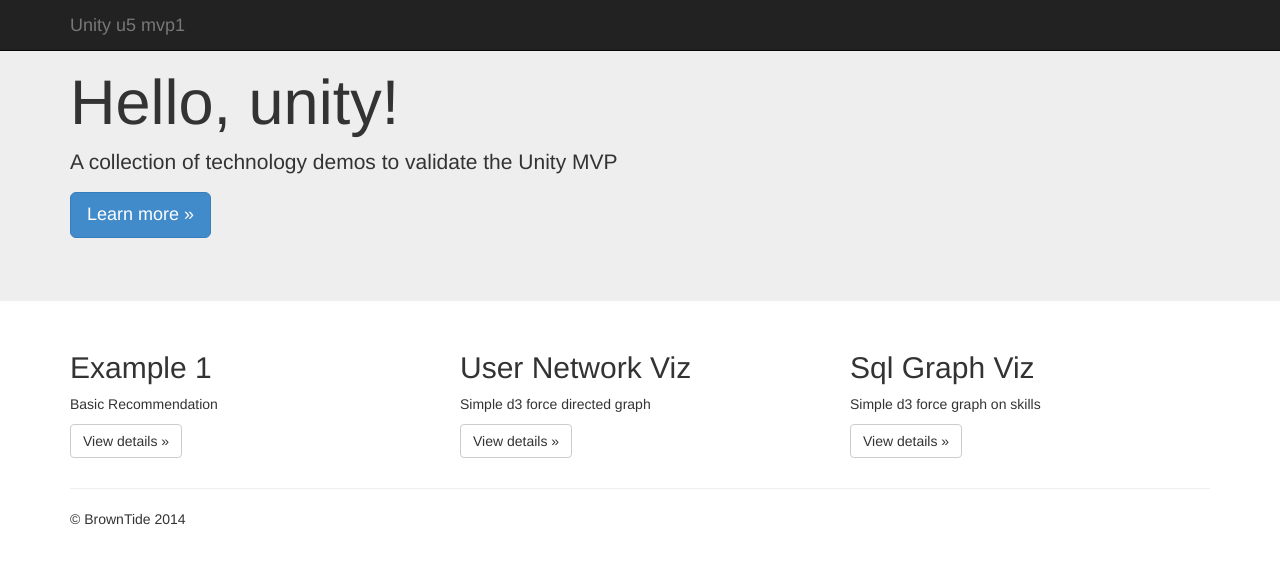
After one commit to NickJewell/u5, a Flask app: page /create_node in a window 1280 px wide. The commit adds this page. Shown: the top 564 px of the page. Run offline with Flask 2, Linux system fonts and the light colour scheme; some libraries are stand-ins or nearby versions.

Commit message:
Added friend-of-friend to basic viz and very basic node CRUD via form

```diff
--- /dev/null
+++ b/app/templates/created.html
@@ -0,0 +1,95 @@
+
+<!DOCTYPE html>
+<html lang="en">
+  <head>
+    <meta charset="utf-8">
+    <meta http-equiv="X-UA-Compatible" content="IE=edge">
+    <meta name="viewport" content="width=device-width, initial-scale=1">
+    <meta name="description" content="">
+    <meta name="author" content="">
+    <link rel="icon" href="../../favicon.ico">
+
+    <title>Jumbotron Template for Bootstrap</title>
+
+    <!-- Bootstrap core CSS -->
+    <link href="../static/css/bootstrap.min.css" rel="stylesheet">
+
+    <!-- Custom styles for this template -->
+    <link href="jumbotron.css" rel="stylesheet">
+
+    <!-- Just for debugging purposes. Don't actually copy these 2 lines! -->
+    <!--[if lt IE 9]><script src="../../assets/js/ie8-responsive-file-warning.js"></script><![endif]-->
+    <script src="../../assets/js/ie-emulation-modes-warning.js"></script>
+
+    <!-- HTML5 shim and Respond.js IE8 support of HTML5 elements and media queries -->
+    <!--[if lt IE 9]>
+      <script src="https://oss.maxcdn.com/html5shiv/3.7.2/html5shiv.min.js"></script>
+      <script src="https://oss.maxcdn.com/respond/1.4.2/respond.min.js"></script>
+    <![endif]-->
+  </head>
+
+  <body>
+
+    <div class="navbar navbar-inverse navbar-fixed-top" role="navigation">
+      <div class="container">
+        <div class="navbar-header">
+          <button type="button" class="navbar-toggle collapsed" data-toggle="collapse" data-target=".navbar-collapse">
+            <span class="sr-only">Toggle navigation</span>
+            <span class="icon-bar"></span>
+            <span class="icon-bar"></span>
+            <span class="icon-bar"></span>
+          </button>
+          <a class="navbar-brand" href="#">Unity u5 mvp1</a>
+        </div>
+        <div class="navbar-collapse collapse">
+          <form class="navbar-form navbar-right" role="form">
+        </div><!--/.navbar-collapse -->
+      </div>
+    </div>
+
+    <!-- Main jumbotron for a primary marketing message or call to action -->
+    <div class="jumbotron">
+      <div class="container">
+        <h1>Hello, unity!</h1>
+        <p>A collection of technology demos to validate the Unity MVP</p>
+        <p><a class="btn btn-primary btn-lg" href="http://todayinanalytics.com/unity_splash/unity.html" role="button">Learn more &raquo;</a></p>
+      </div>
+    </div>
+
+    <div class="container">
+      <!-- Example row of columns -->
+      <div class="row">
+        <div class="col-md-4">
+          <h2>Example 1</h2>
+          <p>Basic Recommendation</p>
+          <p><a class="btn btn-default" href="/recommend/1" role="button">View details &raquo;</a></p>
+        </div>
+        <div class="col-md-4">
+          <h2>User Network Viz</h2>
+          <p>Simple d3 force directed graph </p>
+          <p><a class="btn btn-default" href="/unity_viz/1" role="button">View details &raquo;</a></p>
+       </div>
+        <div class="col-md-4">
+          <h2>Sql Graph Viz</h2>
+          <p>Simple d3 force graph on skills</p>
+          <p><a class="btn btn-default" href="unity_tag_viz/SQL" role="button">View details &raquo;</a></p>
+        </div>
+      </div>
+
+      <hr>
+
+      <footer>
+        <p>&copy; BrownTide 2014</p>
+      </footer>
+    </div> <!-- /container -->
+
+
+    <!-- Bootstrap core JavaScript
+    ================================================== -->
+    <!-- Placed at the end of the document so the pages load faster -->
+    <script src="https://ajax.googleapis.com/ajax/libs/jquery/1.11.1/jquery.min.js"></script>
+    <script src="../staticjs/bootstrap.min.js"></script>
+    <!-- IE10 viewport hack for Surface/desktop Windows 8 bug -->
+    <script src="../../assets/js/ie10-viewport-bug-workaround.js"></script>
+  </body>
+</html>
--- a/app/templates/user_viz.html
+++ b/app/templates/user_viz.html
@@ -40,14 +40,14 @@ links.forEach(function(link) {
 });
 
 var width = 960,
-    height = 500;
+    height = 1000;
 
 var force = d3.layout.force()
     .nodes(d3.values(nodes))
     .links(links)
     .size([width, height])
-    .linkDistance(60)
-    .charge(-300)
+    .linkDistance(100)
+    .charge(-500)
     .on("tick", tick)
     .start();
 
--- a/app/views.py
+++ b/app/views.py
@@ -7,7 +7,6 @@ import re, json
 import sys
 from flask import Flask, Response, json, jsonify, request, Blueprint, render_template
 import csv
-
 
 
 # Home routing
@@ -47,12 +46,14 @@ def unity_viz(account):
 
 # unity_viz_edges
 # Used to return the edges in JSON format for d3 rendering
+# Updated with friends-of-friends depth via *1..2 in cypher
 # Called indirectly via user_viz.html
 
 @app.route('/unity_viz_edges/<account>')
 def unity_viz_edges(account):
 	intAcc = int(account)
-	results = CypherQuery(graph,"match (p {id: {account} })-[rel :KNOWS]->(f) RETURN p.id, p.first_name, p.last_name, f.id, f.first_name, f.last_name").execute(account=intAcc)
+	#results = CypherQuery(graph,"match (p {id: {account} })-[rel :KNOWS]->(f) RETURN p.id, p.first_name, p.last_name, f.id, f.first_name, f.last_name").execute(account=intAcc)
+	results = CypherQuery(graph, "match (p {id: {account}})-[rel :KNOWS]->(f) WHERE not p=f RETURN p.id as ID1, p.first_name as ID1_first_name, p.last_name as ID1_last_name, f.id as ID2, f.first_name as ID2_first_name, f.last_name as ID2_last_name  UNION match (p {id: {account}})-[rel :KNOWS]->(f)-[rel2 :KNOWS]->(g) WHERE not f=g RETURN f.id as ID1, f.first_name as ID1_first_name, f.last_name as ID1_last_name, g.id as ID2, g.first_name as ID2_first_name, g.last_name as ID2_last_name").execute(account=intAcc)
 	a = {}
 	x = []
 
@@ -65,6 +66,7 @@ def unity_viz_edges(account):
 	z = json.dumps(x, sort_keys=True, indent=4, separators=(',', ': '))
 
 	return z
+
 
 # Unity - as /unity route but with a basic data viz view
 # Renders via: templates/user_viz.html
@@ -91,3 +93,49 @@ def unity_tag_viz_edges(tag):
 	z = json.dumps(x, sort_keys=True, indent=4, separators=(',', ': '))
 
 	return z
+
+@app.route('/create', methods=['GET', 'POST'])
+def create_form():
+
+	return render_template("./create.html")
+
+@app.route('/create_node', methods=['GET', 'POST'])
+def create_node():
+	error = None
+	if 'create' in request.form.values():
+		first =  request.form['first']
+		last  =  request.form['last']
+		grade =  request.form['grade']
+
+		getMaxID = CypherQuery(graph,"match (p) RETURN max(p.id)").execute()
+
+		for i in getMaxID:
+			maxID = int(i[0])
+
+		new_id = maxID + 1
+
+		creation = CypherQuery(graph, "CREATE (n:Person { id: {new_id}, firstname : {first}, lastname : {last}, grade: {grade} })").execute(new_id=new_id, first=first, last=last, grade=grade)
+
+	return render_template("./created.html")
+
+# Vizualising both sides of a node-to-node linkage.
+# nodes 2 and 8 have data in test set
+# Renders via: templates/user_to_user.html
+@app.route('/edge/<node1>/<node2>')
+def edge(node1, node2):
+
+	int_node1 = int(node1)
+	int_node2 = int(node2)
+
+	node1_node2 = CypherQuery(graph, "match (node1 {id:{node1}})-[rel :KNOWS]->(node2 {id:{node2}}) RETURN node1.id, rel.tag, rel.strength, node2.id;").execute(node1=int_node1, node2=int_node2)
+
+	node2_node1 = CypherQuery(graph, "match (node1 {id:{node2}})-[rel :KNOWS]->(node2 {id:{node1}}) RETURN node1.id, rel.tag, rel.strength, node2.id;").execute(node1=node1, node2=node2)
+
+
+
+	return render_template("user_to_user.html", node1_2=node1_node2, node1=int_node1, node2=int_node2)
+
+
+@app.route('/404')
+def err():
+	return render_template("./404.html")
```
Also changed, not shown: app/templates/create.html (added, +93 -0 lines), app/templates/user_to_user.html (added, +29 -0 lines), 1 other file.
